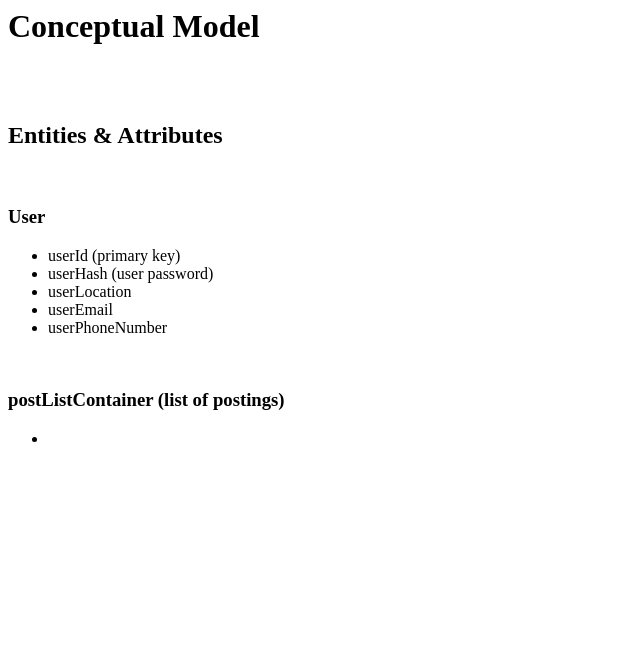
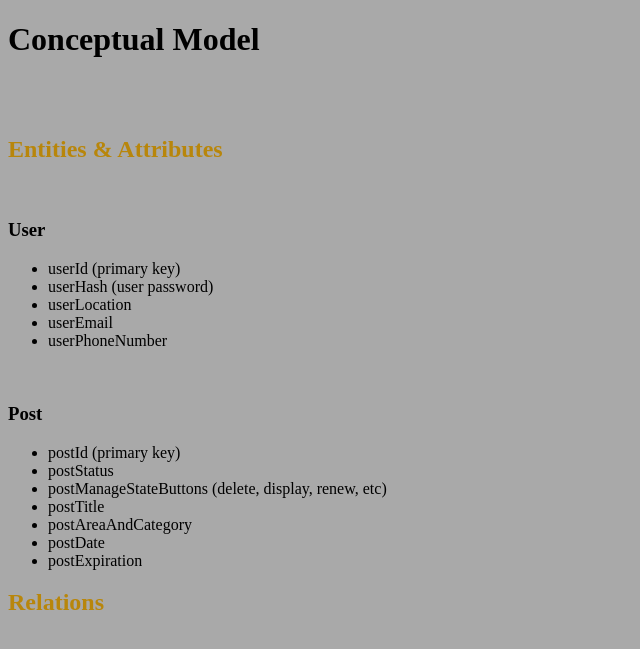
Before and after one commit to will-t-harris/data-design, a PHP site: page /conceptual-model.html in a window 1280 px wide. Shown: the top 649 px of the page, without its empty margins (0-640 px from the left). Run offline with PHP 8.4, Linux system fonts and the light colour scheme.

Commit message:
add correct html structure (head/body tags etc), style h2 tags in conceptual-model

```diff
--- a/epic/conceptual-model.html
+++ b/epic/conceptual-model.html
@@ -1,7 +1,14 @@
+<!DOCTYPE html>
+<html lang="en">
+	<head>
+		<title>Phase 1 Index</title>
+		<link rel="stylesheet" href="styles/style.css" type="text/css">
+	</head>
+	<body>
 		<h1>Conceptual Model</h1>
 		<br>
 		<br>
-<h2>Entities & Attributes</h2>
+		<h2 class="conceptual-subheadings">Entities & Attributes</h2>
 		<br>
 		<h3>User</h3>
 		<ul>
@@ -12,7 +19,17 @@
 			<li>userPhoneNumber</li>
 		</ul>
 		<br>
-<h3>postListContainer (list of postings)</h3>
+		<h3>Post</h3>
 		<ul>
-	<li></li>
+			<li>postId (primary key)</li>
+			<li>postStatus</li>
+			<li>postManageStateButtons (delete, display, renew, etc)</li>
+			<li>postTitle</li>
+			<li>postAreaAndCategory</li>
+			<li>postDate</li>
+			<li>postExpiration</li>
 		</ul>
+
+		<h2 class="conceptual-subheadings">Relations</h2>
+	</body>
+</html>
--- a/epic/styles/style.css
+++ b/epic/styles/style.css
@@ -10,3 +10,7 @@ img {
 	height: auto;
 	width: 250px;
 }
+
+.conceptual-subheadings {
+	color: darkgoldenrod;
+}
```
Lines whose indentation alone changed are shown as unchanged.
